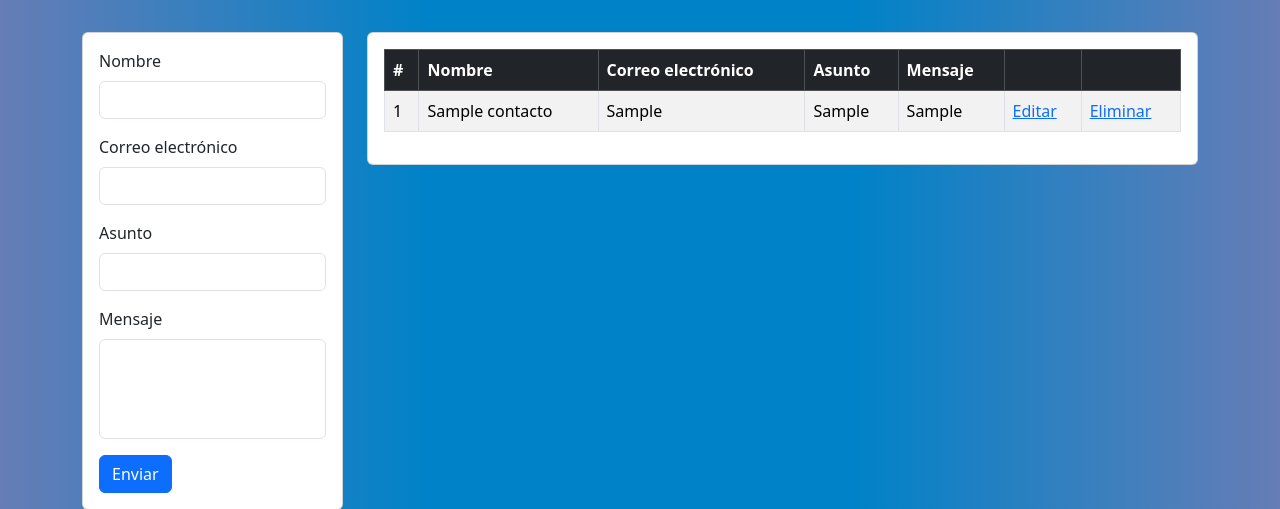
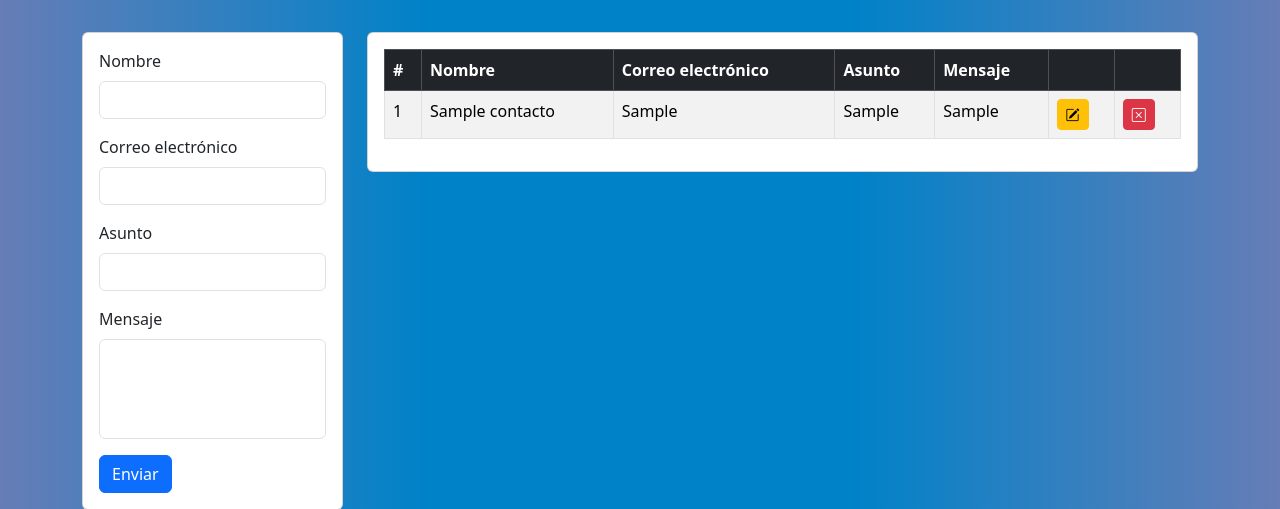
Before and after one commit to w3che/Proyectos, a PHP site: page / in a window 1280 px wide. Shown: the part 56-565 px from the top of the page. Run offline with PHP 8.4, Linux system fonts and the light colour scheme; tables that the repository leaves empty or names only in its code hold one stand-in row (values such as "Sample post"); data that the repository does not hold is empty.

Commit message:
Actualizacion

```diff
--- a/P1A2 - formulario_de_contacto/editar.php
+++ b/P1A2 - formulario_de_contacto/editar.php
@@ -13,6 +13,7 @@ $fila = mysqli_fetch_assoc($ejecutar);
     <title>Formulario de contacto</title>
     <!-- Bootstrap CSS v5.3.1 -->
     <link href="https://cdn.jsdelivr.net/npm/bootstrap@5.3.1/dist/css/bootstrap.min.css" rel="stylesheet" integrity="sha384-4bw+/aepP/YC94hEpVNVgiZdgIC5+VKNBQNGCHeKRQN+PtmoHDEXuppvnDJzQIu9" crossorigin="anonymous">
+    <link rel="stylesheet" href="https://cdn.jsdelivr.net/npm/bootstrap-icons@1.10.5/font/bootstrap-icons.css">
     <!-- Custom CSS -->
     <link rel="stylesheet" href="css/styles.css">
 </head>
--- a/P1A2 - formulario_de_contacto/index.php
+++ b/P1A2 - formulario_de_contacto/index.php
@@ -6,6 +6,7 @@
     <title>Formulario de contacto</title>
     <!-- Bootstrap CSS v5.3.1 -->
     <link href="https://cdn.jsdelivr.net/npm/bootstrap@5.3.1/dist/css/bootstrap.min.css" rel="stylesheet" integrity="sha384-4bw+/aepP/YC94hEpVNVgiZdgIC5+VKNBQNGCHeKRQN+PtmoHDEXuppvnDJzQIu9" crossorigin="anonymous">
+    <link rel="stylesheet" href="https://cdn.jsdelivr.net/npm/bootstrap-icons@1.10.5/font/bootstrap-icons.css">
     <!-- Custom CSS -->
     <link rel="stylesheet" href="css/styles.css">
 </head>
@@ -73,8 +74,8 @@
                                             <td scope="row"><?php echo $fila['correo'];?></td>
                                             <td scope="row"><?php echo $fila['asunto'];?></td>
                                             <td scope="row"><?php echo $fila['mensaje'];?></td>
-                                            <td scope="row"><a href="./editar.php?id=<?php echo $fila['id_contacto'];?>">Editar</a></td>
-                                            <td scope="row"><a href="./function/delete.php?id=<?php echo $fila['id_contacto'];?>">Eliminar</a></td>
+                                            <td scope="row"><a class="btn btn-warning btn-sm" href="./editar.php?id=<?php echo $fila['id_contacto'];?>"><i class="bi bi-pencil-square"></i></a></td>
+                                            <td scope="row"><a class="btn btn-danger btn-sm" href="./function/delete.php?id=<?php echo $fila['id_contacto'];?>"><i class="bi bi-x-square"></i></a></td>
                                         </tr>
                                         <?php $contador++;} ?>
                                     </tbody>
```
Also changed, not shown: capturas/formulario_de_contacto.png (added).
